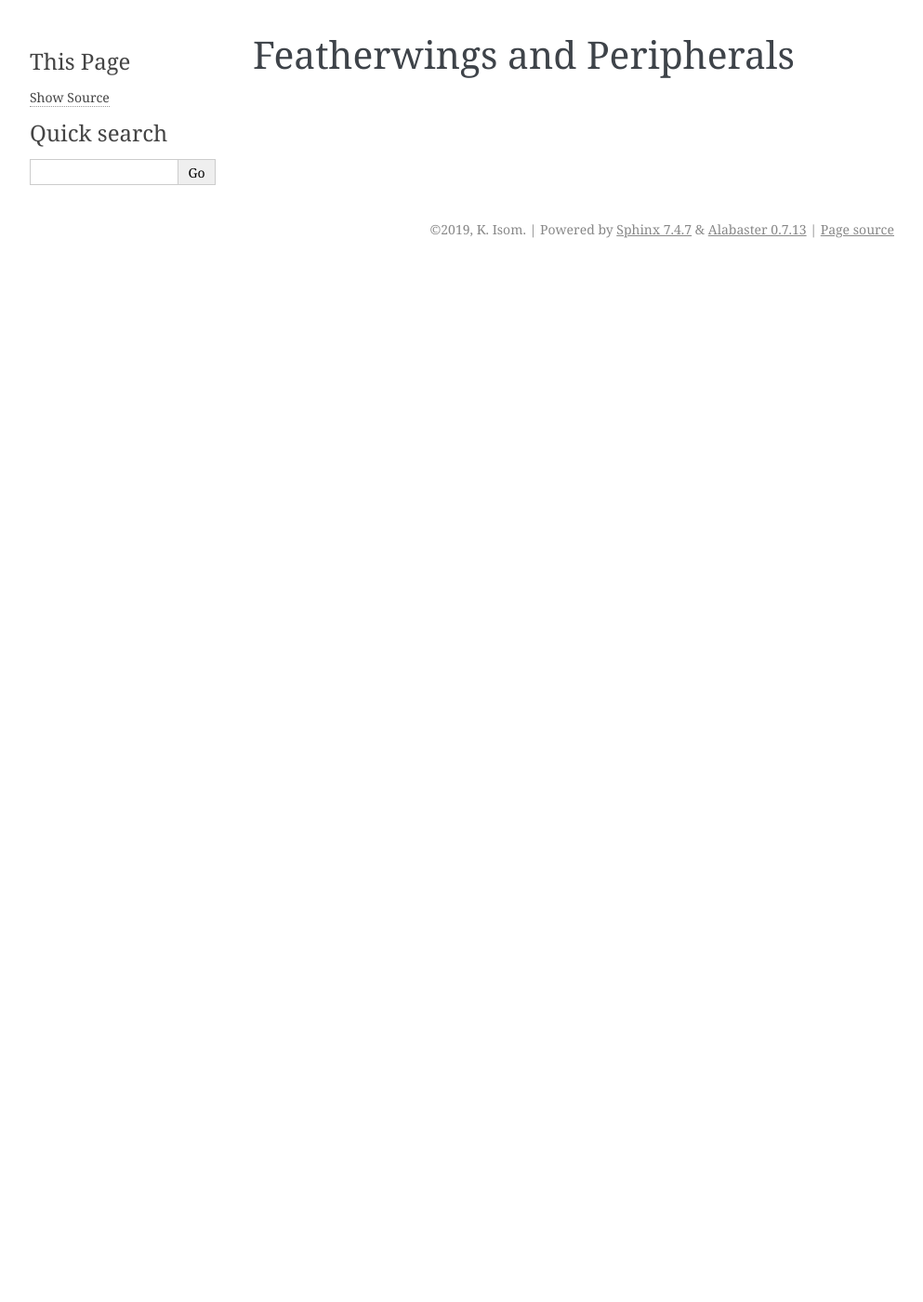
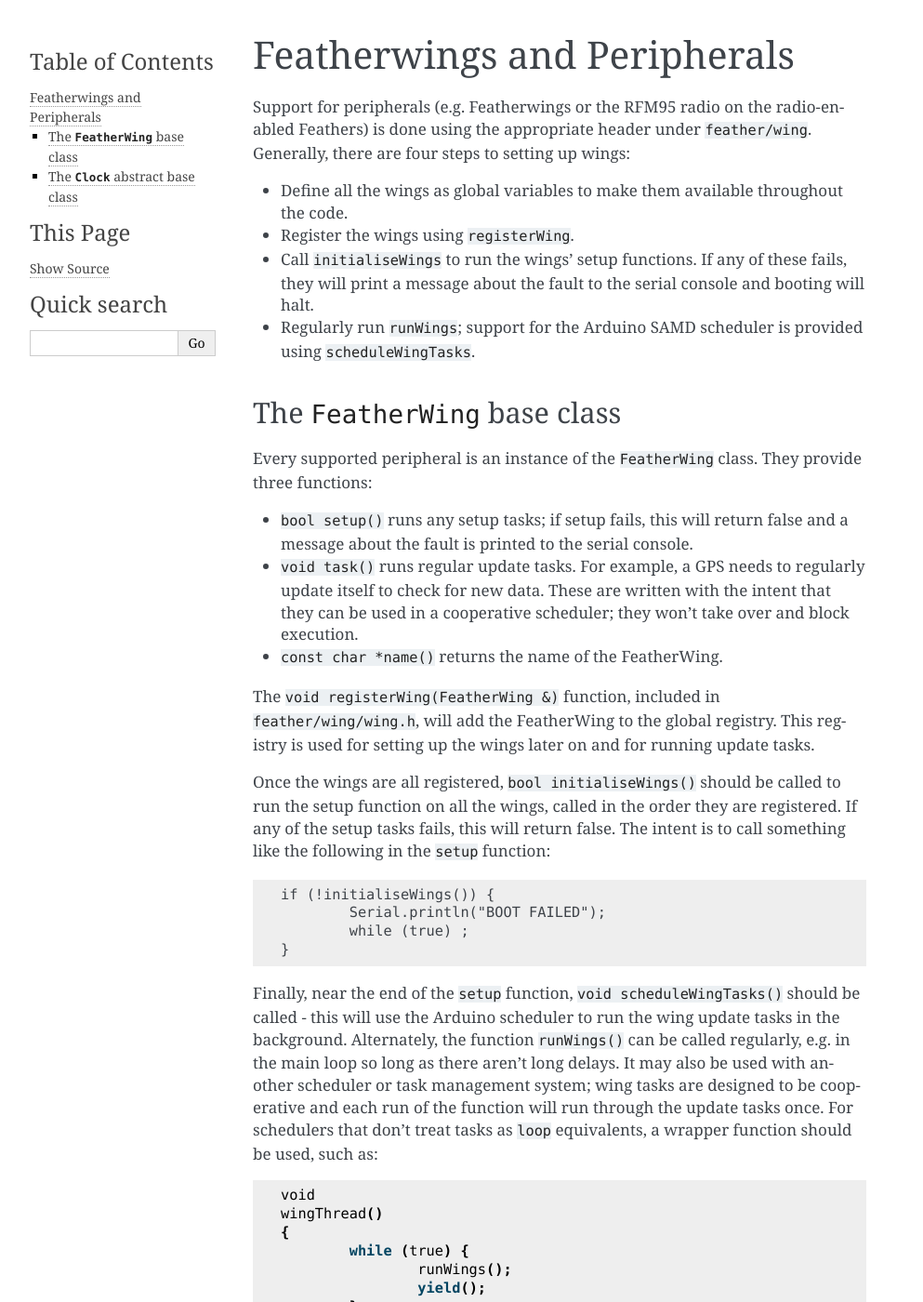
Before and after one commit to kisom/featherlib, a Sphinx documentation site: the page built from docs/wings.rst, in a window 1280 px wide and 1400 px high. Shown: the whole window at 93% size, without its empty margins (148-1141 px from the left). Built offline with Sphinx 7.4.7, drawn with Linux system fonts in a browser that asks for light colours; some of the changed text lies outside the part shown.

Commit message:
Document wing.h.

```diff
--- a/docs/wings.rst
+++ b/docs/wings.rst
@@ -1,2 +1,84 @@
 Featherwings and Peripherals
 ============================
+
+Support for peripherals (e.g. Featherwings or the RFM95 radio on the
+radio-enabled Feathers) is done using the appropriate header under
+``feather/wing``. Generally, there are four steps to setting up wings:
+
+* Define all the wings as global variables to make them available
+  throughout the code.
+* Register the wings using ``registerWing``.
+* Call ``initialiseWings`` to run the wings' setup functions. If any
+  of these fails, they will print a message about the fault to the
+  serial console and booting will halt.
+* Regularly run ``runWings``; support for the Arduino SAMD scheduler
+  is provided using ``scheduleWingTasks``.
+
+
+The ``FeatherWing`` base class
+------------------------------
+
+Every supported peripheral is an instance of the ``FeatherWing`` class. They
+provide three functions:
+
+* ``bool setup()`` runs any setup tasks; if setup fails, this will return
+  false and a message about the fault is printed to the serial console.
+* ``void task()`` runs regular update tasks. For example, a GPS needs to
+  regularly update itself to check for new data. These are written with
+  the intent that they can be used in a cooperative scheduler; they won't
+  take over and block execution.
+* ``const char *name()`` returns the name of the FeatherWing.
+
+The ``void registerWing(FeatherWing &)`` function, included in ``feather/wing/wing.h``,
+will add the FeatherWing to the global registry. This registry is used for
+setting up the wings later on and for running update tasks.
+
+Once the wings are all registered, ``bool initialiseWings()`` should be
+called to run the setup function on all the wings, called in the order
+they are registered. If any of the setup tasks fails, this will return
+false. The intent is to call something like the following in the ``setup``
+function::
+
+  if (!initialiseWings()) {
+          Serial.println("BOOT FAILED");
+          while (true) ;
+  }
+
+
+
+Finally, near the end of the ``setup`` function, ``void scheduleWingTasks()``
+should be called - this will use the Arduino scheduler to run the wing
+update tasks in the background. Alternately, the function ``runWings()`` can
+be called regularly, e.g. in the main loop so long as there aren't long
+delays. It may also be used with another scheduler or task management system;
+wing tasks are designed to be cooperative and each run of the function will
+run through the update tasks once. For schedulers that don't treat tasks as
+``loop`` equivalents, a wrapper function should be used, such as::
+
+  void
+  wingThread()
+  {
+          while (true) {
+                  runWings();
+                  yield();
+          }
+  }
+
+The ``Clock`` abstract base class
+---------------------------------
+
+Another base class is implemented in ``feather/wing/wing.h`` is ``Clock``,
+which is meant to be used in defining realtime clocks (RTCs). A ``Clock``
+provides two functions:
+
+* ``bool isClockReady()`` should return true if the clock has a valid time.
+* ``bool getDateTime(DateTime &dateTime)`` will return false if the clock
+  isn't ready or if an error getting the time occurs. Otherwise, the
+  ``DateTime`` instance (this type is defined in `RTClib <https://platformio.org/lib/show/83/RTClib>`__)
+  will be filled in with the current time from the ``Clock``.
+
+A helper function is also provided in ``feather/wing/wing.h`` for use with
+a ``Clock``: ``bool clockFormatTime(Clock &clock, char *buf)`` wraps
+``getDateTime``, and if successful, fills ``buf`` with the time formatted
+as YYYY-MM-DD hh:mm:ss. The buffer must be large enough to support this,
+which is a minimum of 19 bytes.
```
